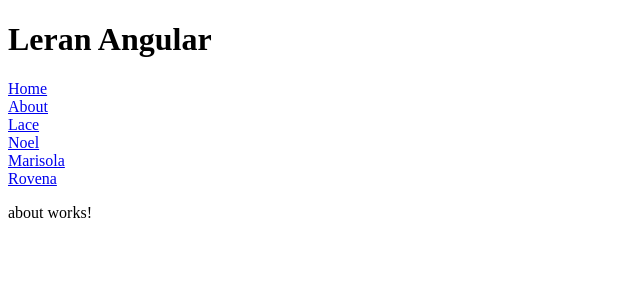
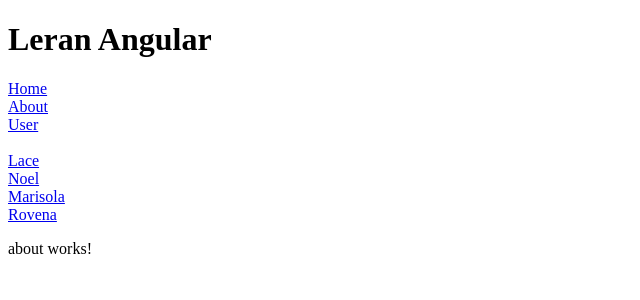
Before and after one commit to Adrion10/Angular_lesons, an Angular app in the folder angular-lessons/routing-blog/: page /about in a window 1280 px wide. Shown: the top 300 px of the page, without its empty margins (0-640 px from the left). Built offline with nearby package versions, Linux system fonts and the light colour scheme.

Commit message:
user/:id

```diff
--- a/angular-lessons/routing-blog/src/app/app-routing.module.ts
+++ b/angular-lessons/routing-blog/src/app/app-routing.module.ts
@@ -12,7 +12,7 @@ const routes: Routes = [
   },
   {
     component: UserComponent,
-    path: 'user',
+    path: 'user/:id',
   },
 
   {
--- a/angular-lessons/routing-blog/src/app/app.component.html
+++ b/angular-lessons/routing-blog/src/app/app.component.html
@@ -3,6 +3,8 @@
 <a routerLink="">Home</a>
 <br />
 <a routerLink="about">About</a><br />
+<a routerLink="user">User</a><br />
+<br />
 
 <a routerLink="user/10">Lace</a><br />
 <a routerLink="user/20">Noel</a><br />
```
